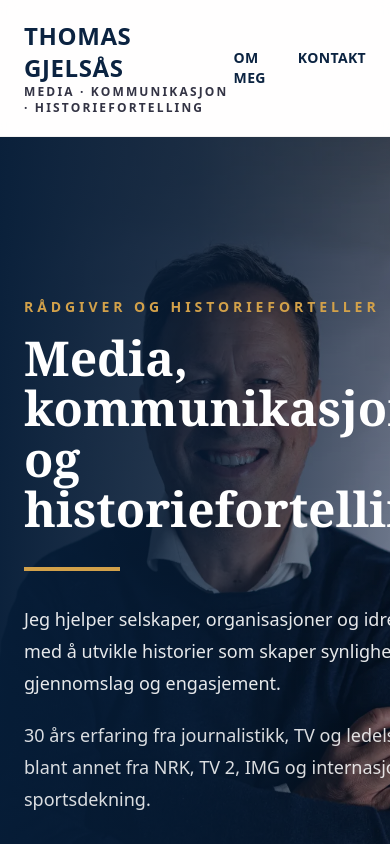
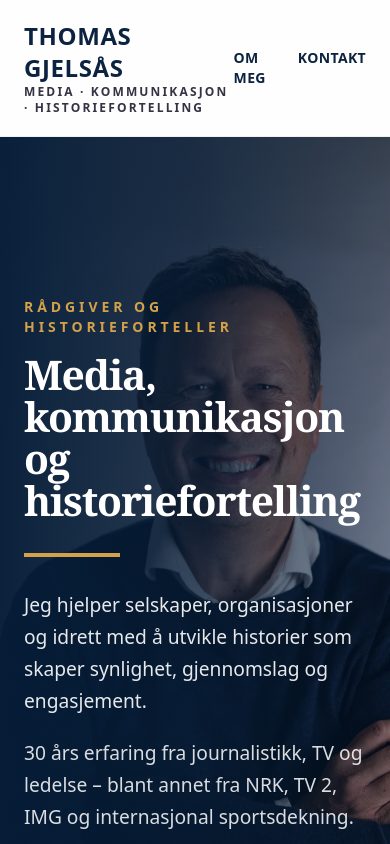
Before and after one commit to Siestafilm/gjelsaasmedia, a Next.js app: page / in a window 390 px wide. Shown: the top 844 px of the page. Built offline with nearby package versions, Linux system fonts and the light colour scheme.

Commit message:
linjeskift og tekstbryting mobil

```diff
--- a/app/page.tsx
+++ b/app/page.tsx
@@ -56,14 +56,16 @@ export default function Home() {
             <p className="mb-4 text-sm font-bold uppercase tracking-[0.28em] text-[#d2a14a]">
               Rådgiver og historieforteller
             </p>
-            <h1 className="max-w-full break-words font-serif text-[3rem] font-bold leading-[1.05] sm:text-6xl md:text-6xl lg:text-7xl">
-              Media, kommunikasjon og historiefortelling
+            <h1 className="max-w-[92vw] font-serif text-[2.55rem] font-bold leading-[1.03] tracking-[-0.03em] sm:text-[3.2rem] md:text-6xl lg:text-7xl">
+              Media,<br />
+              kommunikasjon<br />
+              og historiefortelling
             </h1>
             <div className="my-8 h-1 w-24 bg-[#d2a14a]" />
-            <p className="text-lg leading-8 text-white/90 md:text-xl">
+            <p className="max-w-[92vw] text-[1.2rem] leading-8 text-white/90 md:max-w-xl md:text-xl">
               Jeg hjelper selskaper, organisasjoner og idrett med å utvikle historier som skaper synlighet, gjennomslag og engasjement.
             </p>
-            <p className="mt-5 text-lg leading-8 text-white/85 md:text-xl">
+            <p className="mt-5 max-w-[92vw] text-[1.2rem] leading-8 text-white/85 md:max-w-xl md:text-xl">
               30 års erfaring fra journalistikk, TV og ledelse – blant annet fra NRK, TV 2, IMG og internasjonal sportsdekning.
             </p>
             <a href="#kontakt" className="mt-10 inline-flex rounded bg-[#d2a14a] px-8 py-4 text-sm font-black uppercase tracking-wide text-[#061d38] shadow-lg transition hover:bg-[#e2b65f]">
@@ -151,7 +153,7 @@ export default function Home() {
 
       <section id="kontakt" className="bg-[#061d38] text-white">
         <div className="mx-auto grid max-w-7xl gap-12 px-6 py-24 lg:grid-cols-[0.9fr_1.1fr] lg:px-10 lg:py-32">
-          <div>
+          <div className="mt-20">
             <p className="mb-4 text-sm font-bold uppercase tracking-[0.28em] text-[#d2a14a]">Kontakt</p>
             <h2 className="font-serif text-4xl font-bold leading-tight md:text-5xl">La oss ta en prat</h2>
             <p className="mt-6 max-w-xl text-lg leading-8 text-white/80">
```
